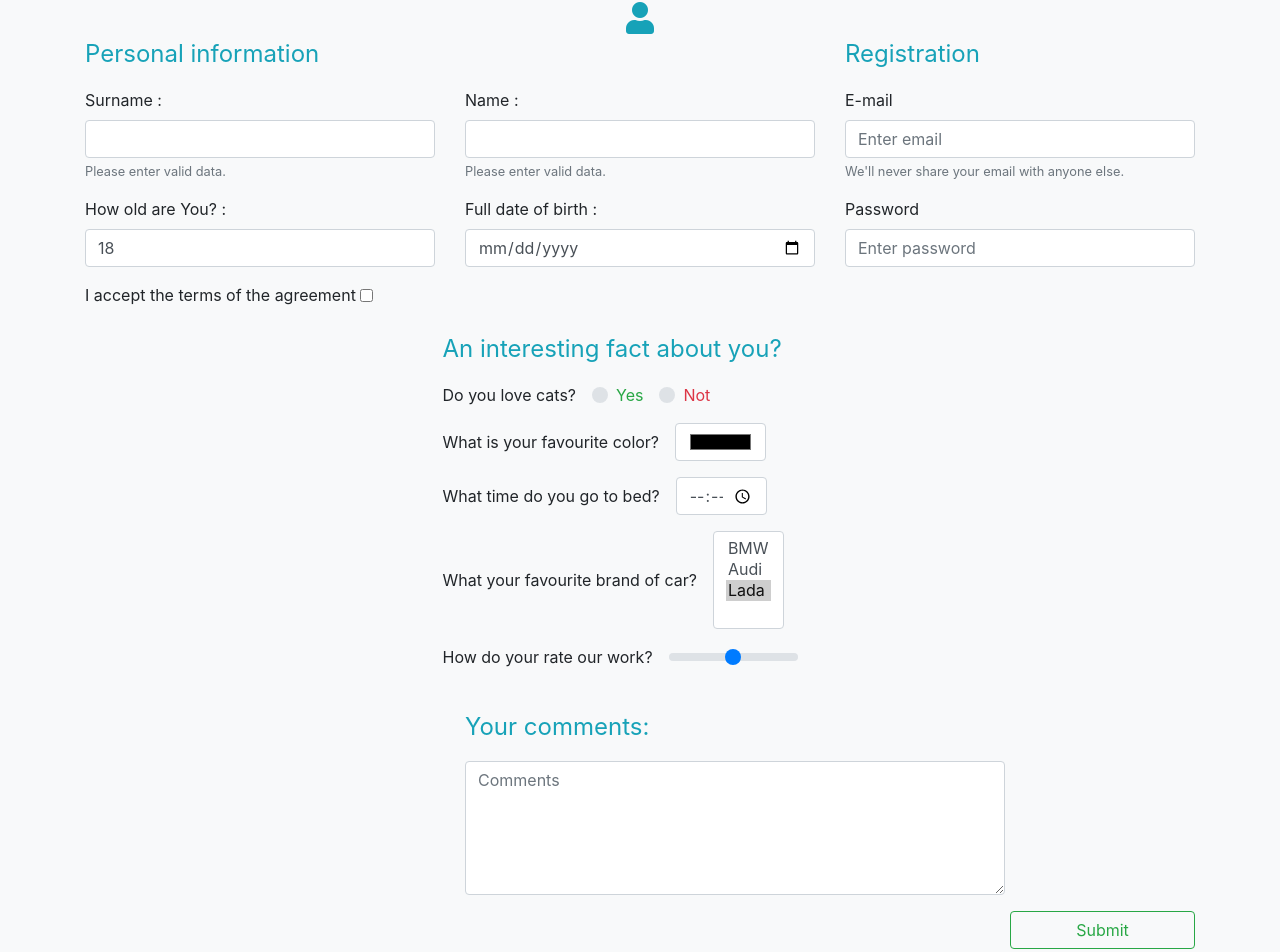
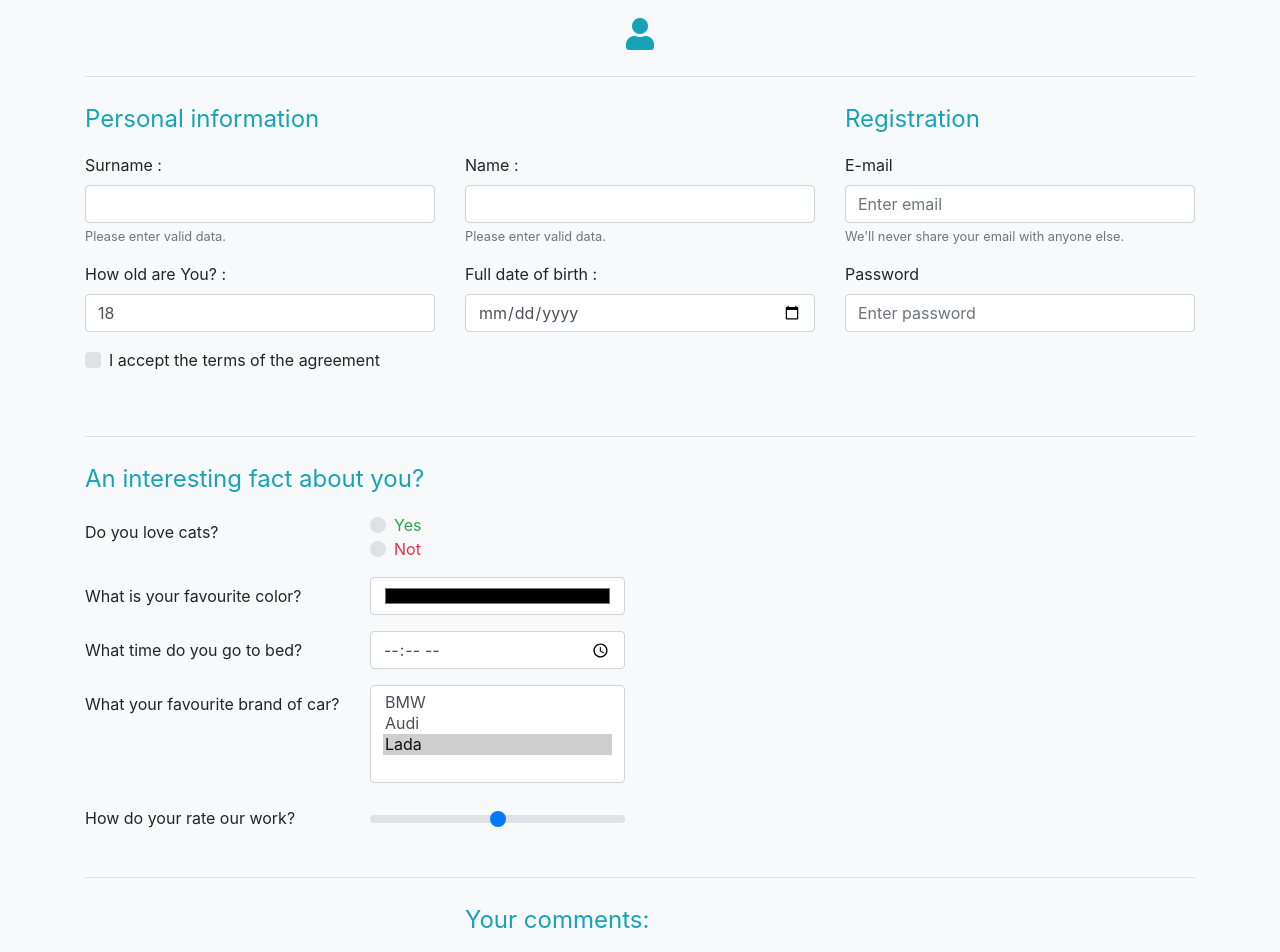
Before and after one commit to VeronikaSerhiienko/formbybootstrap, a plain HTML site: page index.html in a window 1280 px wide. Shown: the part 102-1054 px from the top of the page. Drawn offline with nearby package versions, Linux system fonts and the light colour scheme.

Commit message:
peer code commit

```diff
--- a/index.html
+++ b/index.html
@@ -10,10 +10,11 @@
 <!-- <body class="bg-secondary"> -->
 <body class="bg-light">
   <div class="container">
-    <div class="pt-5 text-center">
-      <h1 class="text-primary font-weight-bold">Personal information</h1>
-      <span class="fas fa-user fa-2x text-info"></span>
+    <div class="pt-5 text-center mb-4">
+      <h1 class="text-primary font-weight-bold mb-4">Personal information</h1>
+      <span class="fas fa-user fa-2x text-info" data-toggle="popover" data-placement="right" data-trigger="hover" title="Personal information" data-content="Really big secret"></span>
     </div>
+    <hr class="text-primary mb-4">
     <form action="https://mate-academy-form-lesson.herokuapp.com/create-application" method="post">
       <div class="row">
         <fieldset class="col-lg-8 mb-4">
@@ -48,11 +49,9 @@
         			</div>
             </div>
           </div>
-          <div class="row container">
-            <div class="form-check form-check-inline align-middle">
-              <label class="form-check-label mr-1" for="accept">I accept the terms of the agreement </label>
-              <input class="form-check-input" type="checkbox" name="acceptAgreement" id="accept">
-            </div>
+          <div class="custom-control custom-checkbox mb-4">
+            <input class="custom-control-input" name="agreement" id="agreement" type="checkbox" required>
+            <label class="custom-control-label" for="agreement">I accept the terms of the agreement</label>
           </div>
         </fieldset>
 
@@ -69,12 +68,14 @@
     			</div>
     		</fieldset>
       </div>
-  		<div class="row col-12 justify-content-center">
+      <hr class="text-primary mb-4">
+
       <fieldset class="mb-4">
   			<legend class="mb-3 text-info">An interesting fact about you?</legend>
-    			<div class="form-group form-inline">
-            <label class="mr-3">Do you love cats?</label>
-    				<div class="custom-radio custom-control mr-3">
+  			<div class="form-group row">
+          <label class="col-form-label col-lg-3 col-sm-6">Do you love cats?</label>
+          <div class="col-lg-3 col-sm-6">
+    				<div class="custom-radio custom-control">
     					<input class="custom-control-input" type="radio" name="loveCats" id="radiocats1" value="Yes">
     					<label class="custom-control-label text-success" for="radiocats1"> Yes</label>
     				</div>
@@ -83,17 +84,22 @@
     					<label class="text-danger custom-control-label" for="radiocats2"> Not </label>
     				</div>
           </div>
-    			<div class="form-group form-inline">
-    				<label class="mr-3" for="color"> What is your favourite color?</label>
-    				<input class="form-control col-3" type="color" name="favouriteColor" id="color">
         </div>
-    			<div class="form-group form-inline">
-    				<label class="mr-3" for="time"> What time do you go to bed?</label>
-    				<input class="form-control col-3" type="time" name="timeToGoToBed" id="time" >
+  			<div class="form-group row ">
+  				<label class="col-form-label col-lg-3 col-sm-6" for="color"> What is your favourite color?</label>
+          <div class="col-lg-3 col-sm-6">
+  				  <input class="form-control" type="color" name="favouriteColor" id="color">
         </div>
-          <div class="form-group form-inline">
-    				<label class="mr-3"> What your favourite brand of car?</label>
-      			<div>
+  			</div>
+  			<div class="form-group row">
+  				<label class="col-form-label col-lg-3 col-sm-6" for="time"> What time do you go to bed?</label>
+          <div class="col-lg-3 col-sm-6">
+  				  <input class="form-control" type="time" name="timeToGoToBed" id="time">
+          </div>
+  			</div>
+        <div class="form-group row">
+  				<label class="col-form-label col-lg-3 col-sm-6"> What your favourite brand of car?</label>
+    			<div class="col-lg-3 col-sm-6">
     				<select class="form-control custom-select" multiple name="favouriteBrandOfCar" id="brandOfCar">
     					<option value="BMW">BMW</option>
     					<option value="Audi">Audi</option>
@@ -101,30 +107,37 @@
     				</select>
     			</div>
         </div>
-          <div class="form-group form-inline">
-    				<label class="mr-3"> How do your rate our work?</label>
-    				<div>
-    					<input class="form-control-range custom-range" type="range" name="rateOurWork" id="rateOurWork">
+        <div class="form-group row">
+  				<label class="col-form-label col-lg-3 col-sm-6"> How do your rate our work?</label>
+  				<div class="col-lg-3 col-sm-6">
+  					<input class="form-control-range custom-range pt-3" type="range" name="rateOurWork" id="rateOurWork">
           </div>
         </div>
   		</fieldset>
-      </div>
-  		<div class="row justify-content-center">
+
+      <hr class="text-primary mb-4">
+  		<div class="form-group row justify-content-center">
         <div class="offset-lg-2 offset-sm-3 col-lg-6 col-sm-6">
           <fieldset>
             <legend class="mb-3 text-info">Your comments:</legend>
-            <textarea class=" form-group form-control" rows="5" placeholder="Comments" name="comments" id="comments"></textarea>
+            <textarea class="form-control" rows="5" placeholder="Comments" name="comments" id="comments"></textarea>
           </fieldset>
         </div>
       </div>
+      <hr class="text-primary mb-4">
       <div class="flex-column form-inline align-items-end pb-5">
-        <input class="btn btn-outline-success btn-block col-lg-2 col-sm-4 mb-2" type="submit" value="Submit" name="submit">
-        <button class="btn btn-outline-danger btn-block col-lg-2 col-sm-4" type="reset" >Reset</button>
+        <input class="btn btn-outline-success btn-block col-lg-2 col-sm-2 mb-2 p-2" type="submit" value="Submit" name="submit">
+        <button class="btn btn-outline-danger btn-block col-lg-2 col-sm-2 p-2" type="reset" >Reset</button>
       </div>
     </form>
   </div>
 <script src="https://code.jquery.com/jquery-3.3.1.slim.min.js" integrity="sha384-q8i/X+965DzO0rT7abK41JStQIAqVgRVzpbzo5smXKp4YfRvH+8abtTE1Pi6jizo" crossorigin="anonymous"></script>
 <script src="https://cdnjs.cloudflare.com/ajax/libs/popper.js/1.14.3/umd/popper.min.js" integrity="sha384-ZMP7rVo3mIykV+2+9J3UJ46jBk0WLaUAdn689aCwoqbBJiSnjAK/l8WvCWPIPm49" crossorigin="anonymous"></script>
 <script src="https://stackpath.bootstrapcdn.com/bootstrap/4.1.3/js/bootstrap.min.js" integrity="sha384-ChfqqxuZUCnJSK3+MXmPNIyE6ZbWh2IMqE241rYiqJxyMiZ6OW/JmZQ5stwEULTy" crossorigin="anonymous"></script>
+<script>
+  $(function () {
+    $('[data-toggle="popover"]').popover();
+  });
+</script>
 </body>
 </html>
```
Lines whose indentation alone changed are shown as unchanged.
